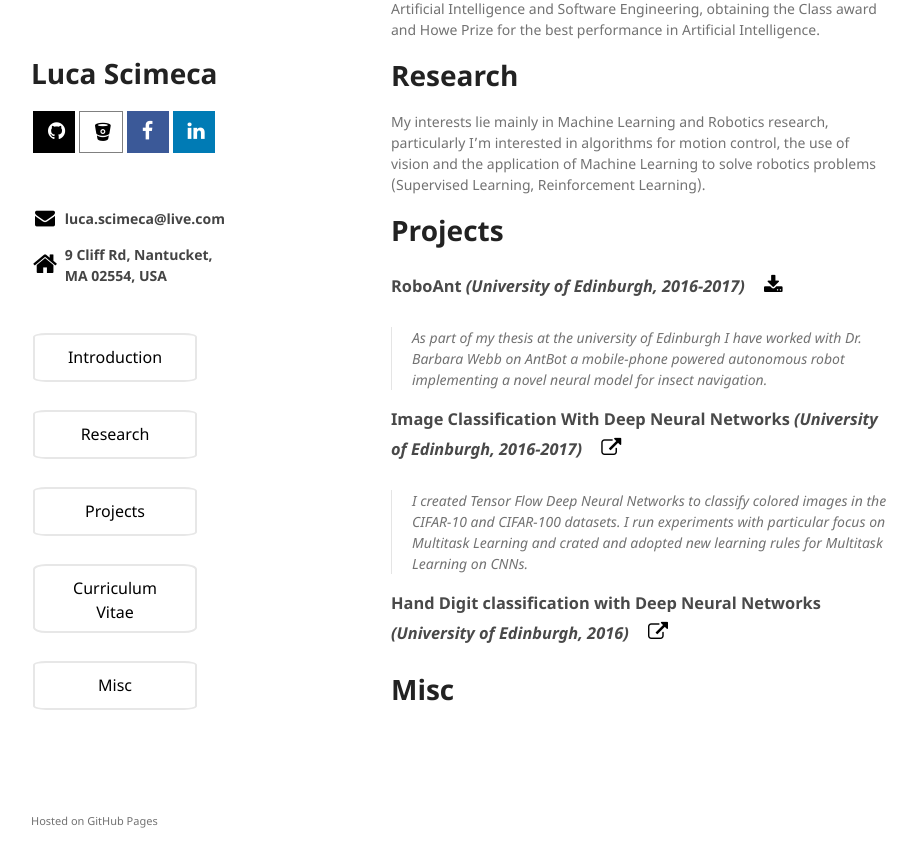
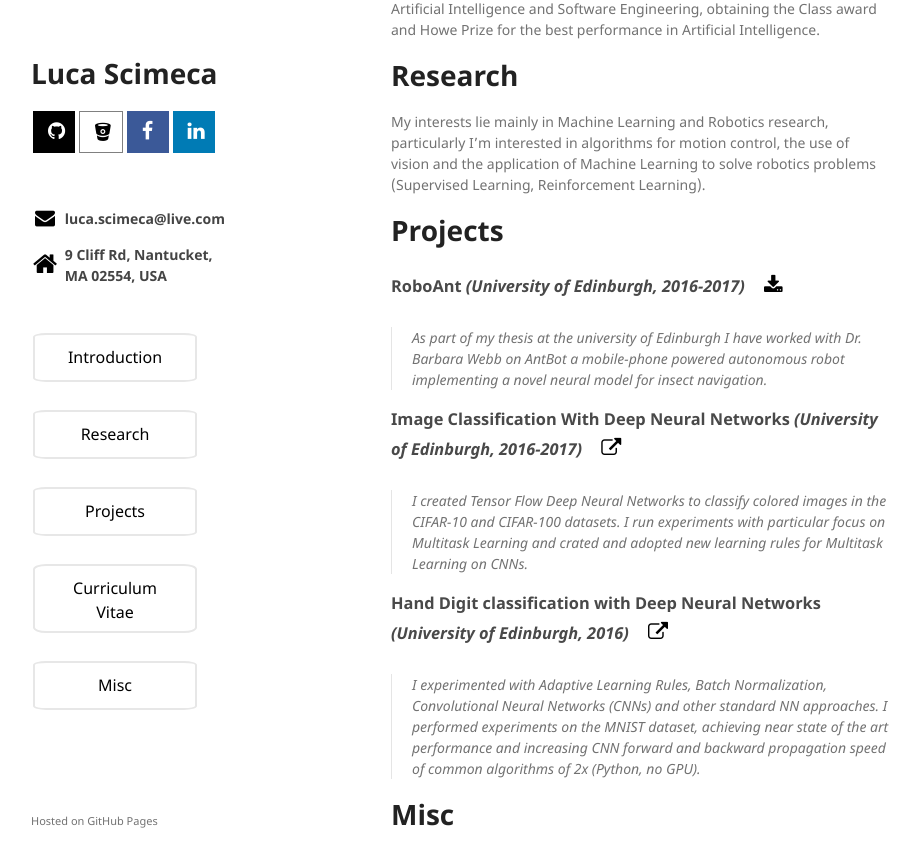
Before and after one commit to lucascimeca/lucascimeca.github.io, a Jekyll site: the page built from index.md, in a window 1280 px wide and 900 px high, scrolled down 763 px. Shown: the top 867 px of the window, without its empty margins (179-1097 px from the left). Built offline with Jekyll 4.4.1, drawn with Linux system fonts in a browser that asks for light colours; nearby versions of some CDN libraries; the repository's description, which GitHub fills in, is left out.

Commit message:
Update index.md

```diff
--- a/index.md
+++ b/index.md
@@ -38,5 +38,6 @@ My interests lie mainly in Machine Learning and Robotics research, particularly
 
 ### [](#DNN-mnist) Hand Digit classification with Deep Neural Networks _(University of Edinburgh, 2016)_ <a href="https://bitbucket.org/lucascimeca/deep-neural-networks-mnist-dataset?lipi=urn%3Ali%3Apage%3Ad_flagship3_profile_view_base%3BGUJg49LJSNqF2TBvYYXHiQ%3D%3D" class="fa fa-external-link" style="font-size: 20px" target="_blank"></a>
 
+> I experimented with Adaptive Learning Rules, Batch Normalization, Convolutional Neural Networks (CNNs) and other standard NN approaches. I performed experiments on the MNIST dataset, achieving near state of the art performance and increasing CNN forward and backward propagation speed of common algorithms of 2x (Python, no GPU).
 
 # [](#Misc) Misc
```
